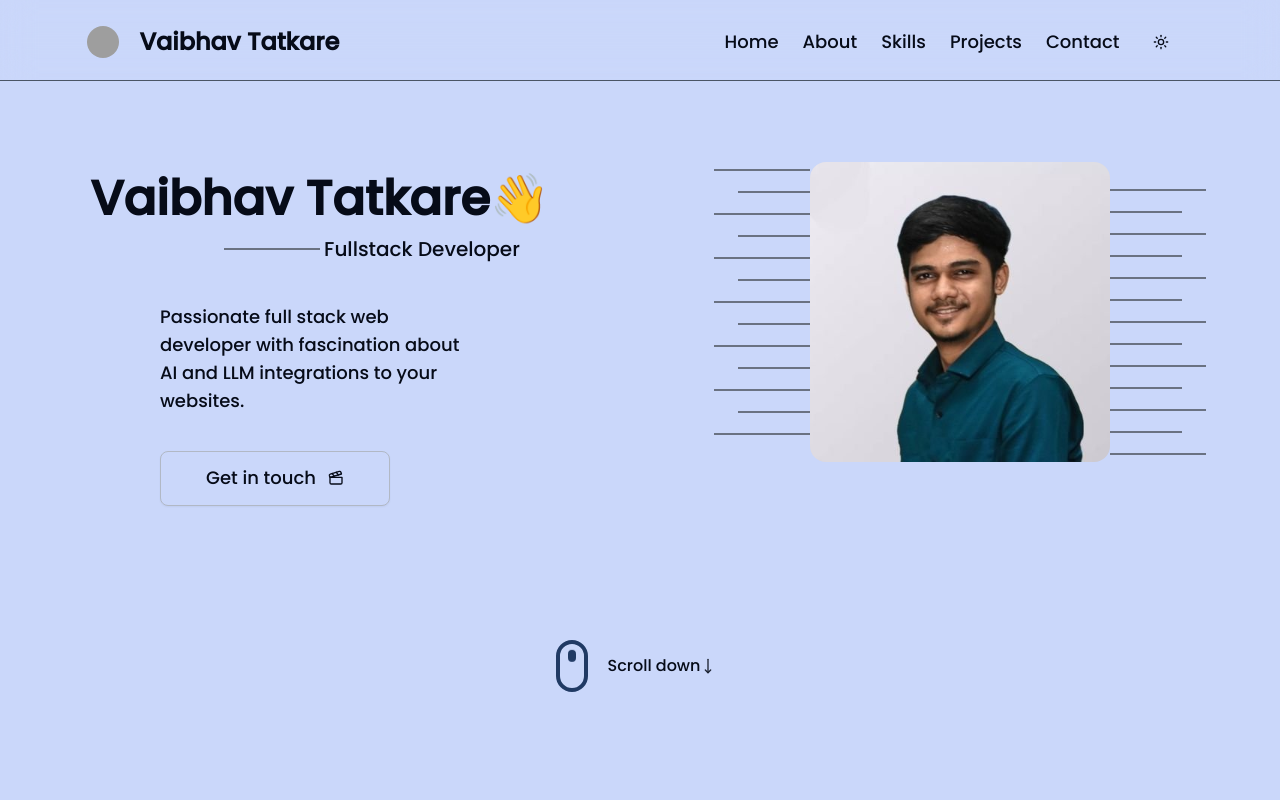
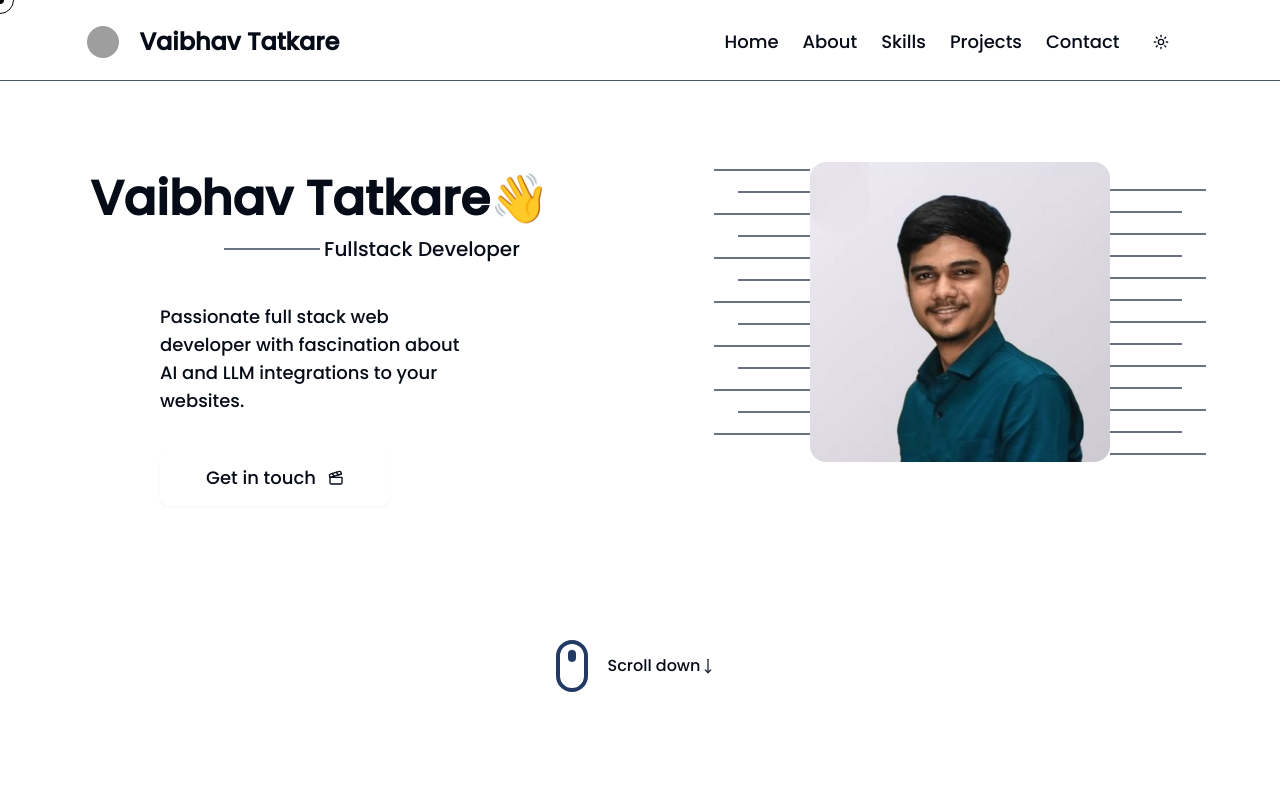
Before and after one commit to VaibhavT04/portfolio, a Next.js app: page / in a window 1280 px wide. Shown: the top 800 px of the page. Built offline with nearby package versions, Linux system fonts and the light colour scheme; grey boxes are pictures that could not be loaded.

Commit message:
Smooth features

```diff
--- a/package.json
+++ b/package.json
@@ -14,12 +14,16 @@
     "@radix-ui/react-dropdown-menu": "^2.1.15",
     "@radix-ui/react-slot": "^1.2.3",
     "@react-email/components": "^0.1.1",
+    "@studio-freight/react-lenis": "^0.0.47",
     "antd": "^5.26.2",
     "autoprefixer": "^10.4.21",
     "class-variance-authority": "^0.7.1",
     "clsx": "^2.1.1",
+    "cursify": "^1.0.0",
     "embla-carousel-react": "^8.6.0",
     "framer-motion": "^12.18.1",
+    "gsap": "^3.13.0",
+    "lenis": "^1.3.4",
     "lucide-react": "^0.515.0",
     "next": "15.3.3",
     "next-themes": "^0.4.6",
--- a/src/app/(About)/About.tsx
+++ b/src/app/(About)/About.tsx
@@ -24,7 +24,7 @@ const About = () => {
     return (
         <>
             <div className="text-center mb-12 mt-30 space-y-1">
-                <h1 className="text-center text-5xl md:text-6xl sm:text-6xl font-semibold capitalize  md:mt-0 ">
+                <h1 id="about" className="text-center text-5xl md:text-6xl sm:text-6xl font-semibold capitalize  md:mt-0 ">
                     About Me
                 </h1>
             </div>
--- a/src/app/(Contact)/Contact.tsx
+++ b/src/app/(Contact)/Contact.tsx
@@ -69,6 +69,8 @@ function ContactForm() {
   };
 
   return (
+      <>
+      <div id="contact"></div>
     <div className="flex flex-col items-center mt-40 ml-20 justify-center mb-30">
       <div>
         <h1 className="text-center text-5xl md:text-6xl sm:text-6xl font-semibold capitalize mb-12 md:mt-0 ">
@@ -148,6 +150,7 @@ function ContactForm() {
       </div>
       {state?.success && <p className="text-green-600">{state.success}</p>}
     </div>
+      </>
   );
 }
 
--- a/src/app/(Header)/Hero.tsx
+++ b/src/app/(Header)/Hero.tsx
@@ -9,6 +9,7 @@ import {Button} from "@/components/ui/button";
 const Hero = () => {
     return (
         <>
+            <div id="home"></div>
             <div id="home" className="w-full mt-10 md:mt-0 md:h-[80vh] sm:h-[60vh] flex flex-col-reverse sm:flex-row space-y-10 md:space-y-0 ">
                 <div className="sm:w-1/2 flex flex-col items-center justify-center space-y-1">
                     <h3 className="md:text-5xl mt-10 sm:text-4xl text-3xl font-semibold">
--- a/src/app/(Projects)/Projects.tsx
+++ b/src/app/(Projects)/Projects.tsx
@@ -7,7 +7,7 @@ import ProjectData from "./data.json";
 const Project = () => {
     return (
         <>
-            <div className="text-center space-y-1">
+            <div id="projects" className="text-center space-y-1">
                 <h1 className="text-center text-5xl md:text-6xl sm:text-6xl font-semibold capitalize mb-20 md:mt-0 ">
                     Projects based Learnings
                 </h1>
--- a/src/app/(Skills)/Skills.tsx
+++ b/src/app/(Skills)/Skills.tsx
@@ -56,6 +56,7 @@ const Skills = ({ name, x, y, pt1, pt2, pt3 }: SkillsProps) => {
 const Skill = () => {
     return (
         <>
+            <div id="skills"></div>
             <div className="text-center space-y-1">
                 <h1 className="text-center text-5xl md:text-6xl sm:text-6xl font-semibold capitalize  md:mt-0 ">
                     Skills
--- a/src/app/globals.css
+++ b/src/app/globals.css
@@ -45,31 +45,31 @@
 
 :root {
   --radius: 0.625rem;
-  --background: oklch(0.88 0.05 270);         /* rich light blue */
+  --background: oklch(1 0 0);         /* rich light blue */
   --foreground: oklch(0.15 0.03 265);         /* deep navy text */
-  --card: oklch(0.88 0.05 270);
+  --card: oklch(1 0 0);
   --card-foreground: oklch(0.15 0.03 265);
-  --popover: oklch(0.88 0.05 270);
+  --popover: oklch(1 0 0);
   --popover-foreground: oklch(0.15 0.03 265);
   --primary: oklch(0.35 0.08 260);            /* bold blue accent */
   --primary-foreground: oklch(0.98 0.01 260); /* contrast white-blue */
-  --secondary: oklch(0.82 0.04 265);
+  --secondary: oklch(1 0 0);
   --secondary-foreground: oklch(0.15 0.03 265);
-  --muted: oklch(0.82 0.04 265);
+  --muted: oklch(1 0 0);
   --muted-foreground: oklch(0.35 0.05 265);
-  --accent: oklch(0.82 0.04 265);
+  --accent: oklch(1 0 0);
   --accent-foreground: oklch(0.15 0.03 265);
   --destructive: oklch(0.55 0.2 25);
-  --border: oklch(0.78 0.02 265);
-  --input: oklch(0.78 0.02 265);
-  --ring: oklch(0.55 0.03 265);
+  --border: oklch(1 0 0);
+  --input: oklch(1 0 0);
+  --ring: oklch(1 0 0);
   --chart-1: oklch(0.5 0.25 250);
   --chart-2: oklch(0.6 0.18 200);
   --chart-3: oklch(0.4 0.12 240);
   --chart-4: oklch(0.6 0.22 280);
   --chart-5: oklch(0.5 0.2 220);
-  --sidebar: oklch(0.92 0.03 270);
-  --sidebar-foreground: oklch(0.15 0.03 265);
+  --sidebar: oklch(1 0 0);
+  --sidebar-foreground: oklch(1 0 0);
   --sidebar-primary: oklch(0.35 0.08 260);
   --sidebar-primary-foreground: oklch(0.98 0.01 260);
   --sidebar-accent: oklch(0.7 0.04 270);
--- a/src/app/layout.tsx
+++ b/src/app/layout.tsx
@@ -2,6 +2,8 @@ import type { Metadata } from "next";
 import { Poppins } from "next/font/google";
 import "./globals.css";
 import {ThemeProvider} from "@/components/theme-provider";
+import SmoothScrolling from "@/components/SmoothScrolling";
+import SmoothFollower from "@/components/SmoothFollower";
 
 const poppins = Poppins({
     subsets: ["latin"],
@@ -23,7 +25,9 @@ export default function RootLayout({
     <html lang="en" suppressHydrationWarning>
       <body className={`${poppins.className} antialiased`}>
         <ThemeProvider attribute="class" defaultTheme="system" enableSystem disableTransitionOnChange>
-            {children}
+            <SmoothScrolling>
+                {children}
+            </SmoothScrolling>
         </ThemeProvider>
       </body>
     </html>
--- a/src/app/page.tsx
+++ b/src/app/page.tsx
@@ -1,3 +1,4 @@
+"use client";
 import Navbar from "@/app/(Header)/Navbar";
 import Hero from "@/app/(Header)/Hero";
 import About from "@/app/(About)/About";
@@ -5,10 +6,13 @@ import Skills from "@/app/(Skills)/Skills"
 import Projects from "@/app/(Projects)/Projects"
 import Contact from "@/app/(Contact)/Contact"
 import Footer from "@/app/Footer/Footer";
+import SmoothFollower from "@/components/SmoothFollower";
 
 export default function Home() {
+
   return (
       <>
+          <SmoothFollower/>
           <Navbar/>
           <Hero/>
           <About/>
--- /dev/null
+++ b/src/components/SmoothFollower.tsx
@@ -0,0 +1,93 @@
+"use client";
+
+import { useState, useEffect, useRef } from "react";
+
+export default function SmoothFollower() {
+    const mousePosition = useRef({ x: 0, y: 0 });
+    const dotPosition = useRef({ x: 0, y: 0 });
+    const borderDotPosition = useRef({ x: 0, y: 0 });
+
+    const [renderPos, setRenderPos] = useState({ dot: { x: 0, y: 0 }, border: { x: 0, y: 0 } });
+    const [isHovering, setIsHovering] = useState(false);
+    const [mounted, setMounted] = useState(false);
+
+    const DOT_SMOOTHNESS = 0.2;
+    const BORDER_DOT_SMOOTHNESS = 0.1;
+
+    useEffect(() => {
+        setMounted(true); // ✅ Ensures everything runs only after hydration
+
+        const handleMouseMove = (e: MouseEvent) => {
+            mousePosition.current = { x: e.clientX, y: e.clientY };
+        };
+
+        const handleMouseEnter = () => setIsHovering(true);
+        const handleMouseLeave = () => setIsHovering(false);
+
+        window.addEventListener("mousemove", handleMouseMove);
+
+        const interactiveElements = document.querySelectorAll("a, button, img, input, textarea, select");
+        interactiveElements.forEach((el) => {
+            el.addEventListener("mouseenter", handleMouseEnter);
+            el.addEventListener("mouseleave", handleMouseLeave);
+        });
+
+        let animationId: number;
+
+        const animate = () => {
+            const lerp = (start: number, end: number, factor: number) => start + (end - start) * factor;
+
+            dotPosition.current.x = lerp(dotPosition.current.x, mousePosition.current.x, DOT_SMOOTHNESS);
+            dotPosition.current.y = lerp(dotPosition.current.y, mousePosition.current.y, DOT_SMOOTHNESS);
+
+            borderDotPosition.current.x = lerp(borderDotPosition.current.x, mousePosition.current.x, BORDER_DOT_SMOOTHNESS);
+            borderDotPosition.current.y = lerp(borderDotPosition.current.y, mousePosition.current.y, BORDER_DOT_SMOOTHNESS);
+
+            setRenderPos({
+                dot: { x: dotPosition.current.x, y: dotPosition.current.y },
+                border: { x: borderDotPosition.current.x, y: borderDotPosition.current.y },
+            });
+
+            animationId = requestAnimationFrame(animate);
+        };
+
+        animationId = requestAnimationFrame(animate);
+
+        return () => {
+            window.removeEventListener("mousemove", handleMouseMove);
+            interactiveElements.forEach((el) => {
+                el.removeEventListener("mouseenter", handleMouseEnter);
+                el.removeEventListener("mouseleave", handleMouseLeave);
+            });
+            cancelAnimationFrame(animationId);
+        };
+    }, []);
+
+    if (!mounted) return null; // ✅ Skip rendering on server
+
+    return (
+        <div className="pointer-events-none fixed inset-0 z-50">
+            <div
+                className="absolute rounded-full dark:bg-white bg-black"
+                style={{
+                    width: "8px",
+                    height: "8px",
+                    transform: "translate(-50%, -50%)",
+                    left: `${renderPos.dot.x}px`,
+                    top: `${renderPos.dot.y}px`,
+                }}
+            />
+            <div
+                className="absolute rounded-full border dark:border-white border-black"
+                style={{
+                    width: isHovering ? "44px" : "28px",
+                    height: isHovering ? "44px" : "28px",
+                    transform: "translate(-50%, -50%)",
+                    left: `${renderPos.border.x}px`,
+                    top: `${renderPos.border.y}px`,
+                    transition: "width 0.3s, height 0.3s",
+                }}
+            />
+        </div>
+    );
+}
--- /dev/null
+++ b/src/components/SmoothScrolling.tsx
@@ -0,0 +1,13 @@
+"use client";
+
+import React from 'react'
+import {ReactLenis} from "@studio-freight/react-lenis";
+
+const SmoothScrolling = ({children}) => {
+    return (
+        <ReactLenis root options={{lerp:0.1, duration:1.5}}>
+            {children}
+        </ReactLenis>
+    )
+}
+export default SmoothScrolling
```
Also changed, not shown: 1 other file (tests, documents, lock files or other folders).
